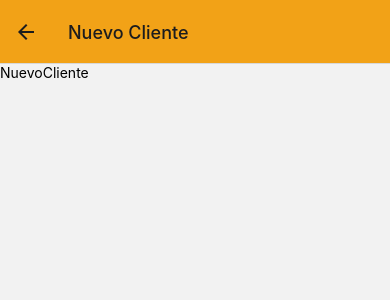
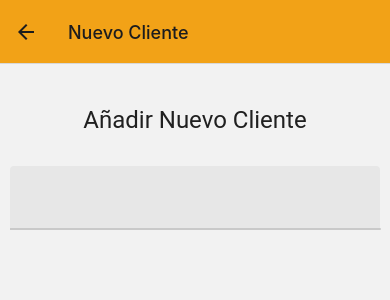
Before and after one commit to AngelRRand/crudClientesApi, a React Native app: screen /NuevoCliente in a window 390 px wide. Shown: the top 300 px of the page. Built offline with nearby package versions, Linux system fonts and the light colour scheme.

Commit message:
stylesGlobal

```diff
--- /dev/null
+++ b/src/Styles/StylesGlobal.jsx
@@ -0,0 +1,18 @@
+import { StyleSheet } from 'react-native'
+
+
+const globalStyles = StyleSheet.create({
+    contenedor:{
+        flex:1,
+        marginTop:20,
+        marginHorizontal:'2.5%'
+    },
+    titulo: {
+        textAlign:'center',
+        marginTop:20,
+        marginBottom:30
+    },
+});
+
+
+export default globalStyles
--- a/src/View/NuevoCliente.js
+++ b/src/View/NuevoCliente.js
@@ -1,10 +1,15 @@
-import { View, Text } from 'react-native'
 import React from 'react'
+import { View } from 'react-native'
+import { TextInput, Headline, Button } from 'react-native-paper'
+import globalStyles from '../Styles/StylesGlobal'
 
 const NuevoCliente = () => {
   return (
-    <View>
-      <Text>NuevoCliente</Text>
+    <View style={globalStyles.contenedor}>
+      <Headline style={globalStyles.titulo}>Añadir Nuevo Cliente</Headline>
+      <TextInput
+
+      />
     </View>
   )
 }
```
Also changed, not shown: src/Styles/StylesDetalles.jsx (deleted, +0 -14 lines), src/Styles/StylesInicio.jsx (deleted, +0 -14 lines), src/Styles/StylesNuevo.jsx (deleted, +0 -14 lines).
